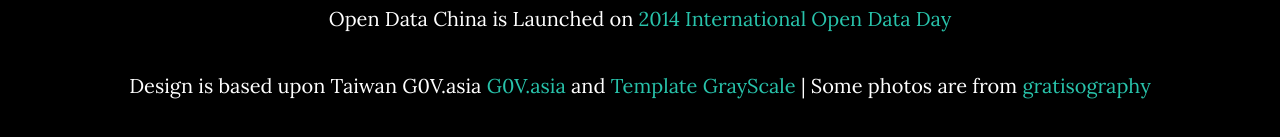
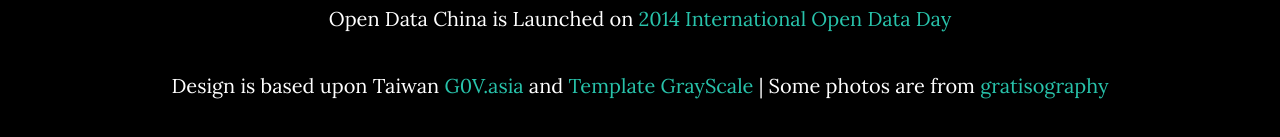
Before and after one commit to opendatachina/network.opendatachina, a plain HTML site: page en.html in a window 1280 px wide. Shown: the part 4846-4983 px from the top of the page. Drawn offline with nearby package versions, Linux system fonts and the light colour scheme; some packages are replaced by stand-ins of ours.

Commit message:
fix footer typo

```diff
--- a/en.html
+++ b/en.html
@@ -256,7 +256,7 @@
     <footer>
         <div class="container text-center">
         <p>Open Data China is Launched on <a href="http://opendataday.org">2014 International Open Data Day</a><p>
-        <p>Design is based upon Taiwan G0V.asia <a href="http://g0v.asia"> G0V.asia </a> and <a href="http://startbootstrap.com/grayscale"> Template GrayScale </a> | Some photos are from <a href="http://gratisography.com/"> gratisography </a>
+        <p>Design is based upon Taiwan <a href="http://g0v.asia"> G0V.asia </a> and <a href="http://startbootstrap.com/grayscale"> Template GrayScale </a> | Some photos are from <a href="http://gratisography.com/"> gratisography </a>
 
         </div>
     </footer>
```
